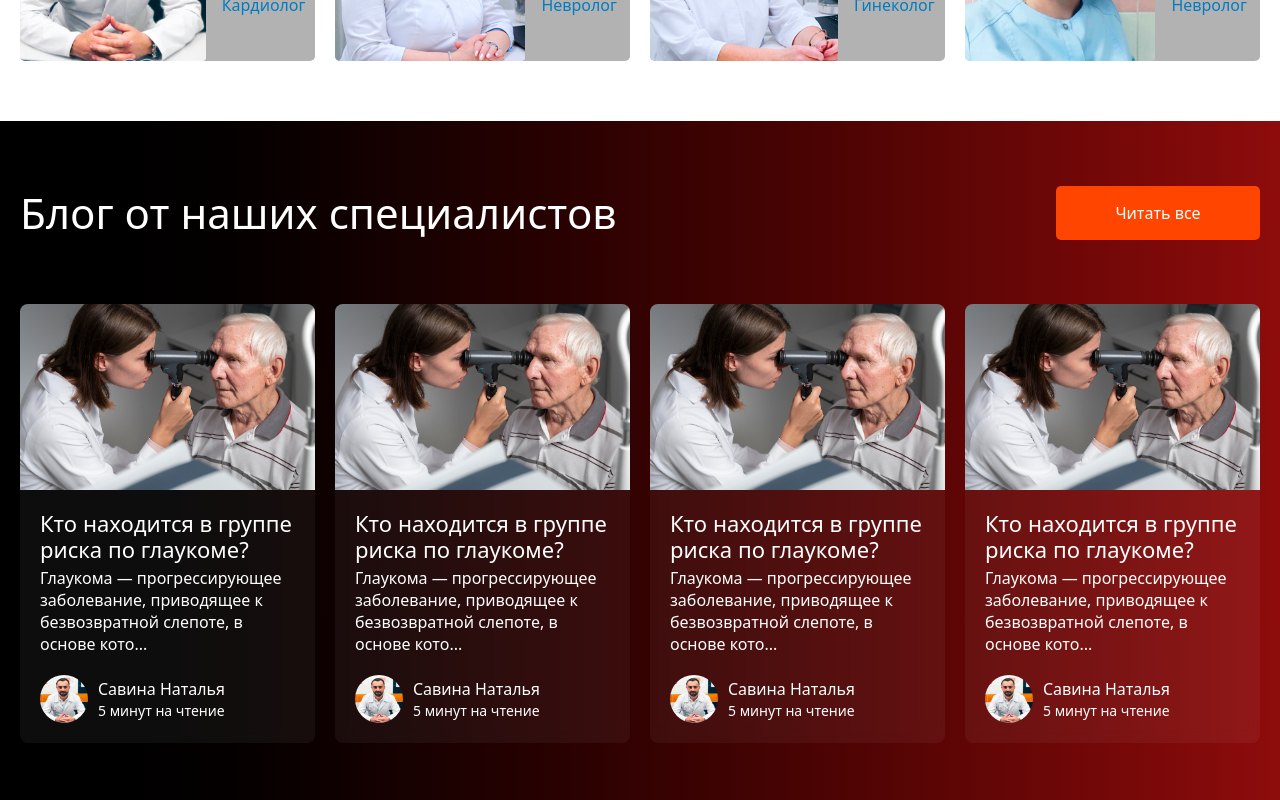
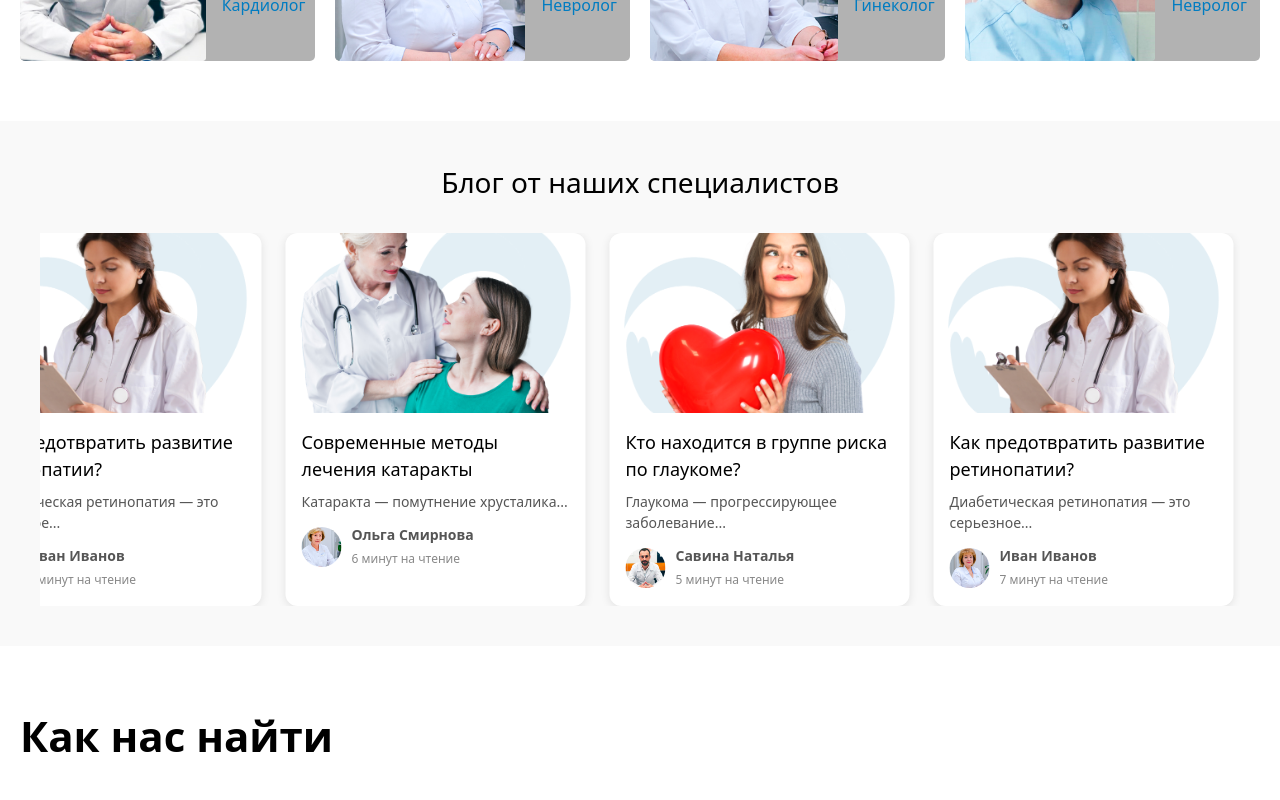
Before and after one commit to AsilbekXoliyorov441/revmacenter, a React (Vite) app: page / in a window 1280 px wide. Shown: the part 1920-2720 px from the top of the page. Built offline with nearby package versions, Linux system fonts and the light colour scheme.

Commit message:
add blogs

```diff
--- a/src/components/about/index.jsx
+++ b/src/components/about/index.jsx
@@ -1,83 +1,61 @@
 import React from "react";
-import { Link } from "react-router-dom";
 
-const aboutData = ["1", "2", "3 ", "4"];
+const blogs = [
+  {
+    id: 1,
+    title: "Кто находится в группе риска по глаукоме?",
+    desc: "Глаукома — прогрессирующее заболевание...",
+    image: "/images/services/service-hero-1.png",
+    author: "Савина Наталья",
+    time: "5 минут на чтение",
+    avatar: "/images/doctors/doc-1.png",
+  },
+  {
+    id: 2,
+    title: "Как предотвратить развитие ретинопатии?",
+    desc: "Диабетическая ретинопатия — это серьезное...",
+    image: "/images/services/service-hero-2.png",
+    author: "Иван Иванов",
+    time: "7 минут на чтение",
+    avatar: "/images/doctors/doc-2.png",
+  },
+  {
+    id: 3,
+    title: "Современные методы лечения катаракты",
+    desc: "Катаракта — помутнение хрусталика...",
+    image: "/images/services/service-hero-3.png",
+    author: "Ольга Смирнова",
+    time: "6 минут на чтение",
+    avatar: "/images/doctors/doc-3.png",
+  },
+];
 
 const About = () => {
+  const repeatedBlogs = [...blogs, ...blogs, ...blogs]; // 3 marta takrorlash
+
   return (
-    <section
-      id="about"
-      className="bg-gradient-to-r from-[black] to-[#8e0c0c]  bg-cover bg-center pt-[60px] pb-[30px]"
-    >
-      <div className="container mx-auto px-[20px] pb-[30px]">
-        <div className="flex items-center justify-between">
-          <h1 className="text-[24px] sm:text-[28px]   md:text-[36px] lg:text-[42px] text-white">
-            Блог от наших специалистов
-          </h1>
-          <Link
-            to="#"
-            className="relative  text-white bg-[orangered] inline-flex  items-center justify-center overflow-hidden rounded-[5px] max-w-[204px] h-[54px] w-full  font-medium  transition-colors duration-1000 group"
-          >
-            Читать все
-            <span className="absolute inset-0 bg-gradient-to-r from-white/0 via-white/70 to-white/0 translate-x-[-100%] translate-y-[100%] rotate-45 scale-150 opacity-0 transition-transform duration-1000 ease-out group-hover:translate-x-[150%] group-hover:translate-y-[-150%] group-hover:opacity-100 pointer-events-none"></span>
-          </Link>
-        </div>
-        <div className="mt-[30px] flex flex-col justify-center sm:flex-row  sm:grid grid-cols-2 lg:grid-cols-3 xl:flex items-center sm:justify-between gap-[20px]">
-          {aboutData?.map((item) => (
-            <div key={item} className="group relative mt-[30px] max-w-[350px] cursor-pointer">
-              {/* Card wrapper – endi ko‘tarilmaydi */}
-              <div className="rounded-lg overflow-hidden bg-white/5 backdrop-blur-sm transition-shadow duration-300 group-hover:shadow-lg">
-                {/* Image */}
-                <img
-                  src="/blog.png"
-                  alt="doctor"
-                  className="h-[186px] w-full object-cover"
-                />
-
-                {/* Content */}
-                <div className="p-[20px]">
-                  <h1 className="text-[22px] leading-[26px] text-white">
-                    Кто находится в группе риска по глаукоме?
-                  </h1>
-                  <p className="mt-[5px] text-white leading-[22px]">
-                    Глаукома — прогрессирующее заболевание, приводящее к
-                    безвозвратной слепоте, в основе кото...
-                  </p>
-
-                  {/* Author */}
-                  <div className="mt-[20px] flex items-center gap-[10px]">
-                    <img
-                      src="/images/doctors/doc-1.png"
-                      alt="doctor"
-                      className="h-[48px] w-[48px] rounded-full"
-                    />
+    <section className="blog-section">
+      <h1>Блог от наших специалистов</h1>
+      <div className="marquee">
+        <div className="marquee-container">
+          <div className="blog-wrapper">
+            {repeatedBlogs.map((blog, idx) => (
+              <div className="blog-card" key={`${blog.id}-${idx}`}>
+                <img src={blog.image} alt={blog.title} />
+                <div className="card-content">
+                  <h2>{blog.title}</h2>
+                  <p>{blog.desc}</p>
+                  <div className="author">
+                    <img src={blog.avatar} alt={blog.author} />
                     <div>
-                      <h1 className="text-white">Савина Наталья</h1>
-                      <p className="text-white text-sm">5 минут на чтение</p>
+                      <p>{blog.author}</p>
+                      <small>{blog.time}</small>
                     </div>
                   </div>
                 </div>
               </div>
-
-              {/* Glowing red ring */}
-              <span
-                aria-hidden
-                className="
-      pointer-events-none
-      absolute inset-0 rounded-lg
-      border-2 border-transparent
-      opacity-0
-      transition-opacity duration-300
-      group-hover:opacity-100
-      before:absolute before:inset-0 before:rounded-lg
-      before:border-2 before:border-red-600/70
-      before:blur-[3px]
-      before:content-['']
-      before:animate-spin-slow
-    "
-              />
-            </div>
-          ))}
+            ))}
+          </div>
         </div>
       </div>
     </section>
--- a/src/components/footer/index.jsx
+++ b/src/components/footer/index.jsx
@@ -85,11 +85,12 @@ const Footer = () => {
             </li>
             <li className=" flex-col gap-[12px]  flex">
               <a className="" href="#map">
-                  Кибрайский район Университетская ул., 5/1.
+                Кибрайский район Университетская ул., 5/1.
               </a>
               <span className="flex text-[14px] sm:text-[16px] items-center gap-[5px]">
-                <span className="">Ежедневно</span>
-                <span className=" ">с 9.00 до 21.00</span>
+                  {/* O‘zbek tilidagi jadval – xl dan kichik ekranlarda ko‘rinadi */}
+                  <span className="block">понедельник-пятница 08:00‑18:00</span>
+                  <span className="block">cуббота: 08:00‑14:00</span>
               </span>
             </li>
             <li className=" lg:flex">
@@ -112,7 +113,7 @@ const Footer = () => {
         </div>
       </footer>
       <span className="text-center flex justify-center items-center py-[10px] ">
-        © 2011-2023 Городской Медицинский Центр. Все права защищены.
+        © 2011-2023 Кибрайский район. Университетская ул., 5/1.. Все права защищены.
       </span>
     </>
   );
--- a/src/components/hero/index.jsx
+++ b/src/components/hero/index.jsx
@@ -71,7 +71,7 @@ export default function Hero() {
                         </div>
                         <Link
                             to="/contact"
-                            className="relative inline-flex  items-center justify-center overflow-hidden rounded-[5px] bg-[#111E52] px-4 py-2 font-medium text-white transition-colors duration-1000 group"
+                            className="relative inline-flex  items-center justify-center overflow-hidden rounded-[5px] bg-red-600 px-4 py-2 font-medium text-white transition-colors duration-1000 group"
                         >
                             Запись на приём
                             <span className="absolute inset-0 bg-gradient-to-r from-white/0 via-white/70 to-white/0 translate-x-[-100%] translate-y-[100%] rotate-45 scale-150 opacity-0 transition-transform duration-1000 ease-out group-hover:translate-x-[150%] group-hover:translate-y-[-150%] group-hover:opacity-100 pointer-events-none"></span>
--- a/src/index.css
+++ b/src/index.css
@@ -168,3 +168,96 @@ button{
 .active{
   color: #017CC1;
 }
+
+
+.blog-section {
+  padding: 40px;
+  background-color: #f9f9f9;
+}
+
+.blog-section h1 {
+  text-align: center;
+  font-size: 28px;
+  margin-bottom: 30px;
+}
+
+.marquee {
+  overflow: hidden;
+  position: relative;
+}
+
+.marquee-container {
+  display: flex;
+  width: max-content;
+  animation: scroll 20s linear infinite;
+}
+
+.blog-wrapper {
+  display: flex;
+  gap: 24px;
+}
+
+.blog-card {
+  flex: 0 0 300px;
+  background-color: white;
+  border-radius: 12px;
+  box-shadow: 0 2px 10px rgba(0, 0, 0, 0.1);
+  overflow: hidden;
+}
+
+.blog-card img {
+  width: 100%;
+  height: 180px;
+  object-fit: cover;
+}
+
+.card-content {
+  padding: 16px;
+}
+
+.card-content h2 {
+  font-size: 18px;
+  margin-bottom: 8px;
+}
+
+.card-content p {
+  font-size: 14px;
+  color: #555;
+  margin-bottom: 12px;
+}
+
+.author {
+  display: flex;
+  align-items: center;
+  gap: 10px;
+}
+
+.author img {
+  width: 40px;
+  height: 40px;
+  border-radius: 50%;
+}
+
+.author p {
+  font-weight: bold;
+  margin: 0;
+}
+
+.author small {
+  font-size: 12px;
+  color: #888;
+}
+
+@keyframes scroll {
+  0% {
+    transform: translateX(0);
+  }
+  100% {
+    transform: translateX(-33.333%);
+  }
+}
+
+
+.marquee-container:hover {
+  animation-play-state: paused;
+}
--- a/src/page/contact/index.jsx
+++ b/src/page/contact/index.jsx
@@ -56,18 +56,20 @@ const ContactPage = () => {
                 className=" text-[18px] xl:text-[22px] font-[700]"
                 href="#address"
               >
-                г. Мытищи, ул.Рождественская, д.7
+                Кибрайский район Университетская ул., 5/1.
               </a>
             </li>
             <li className="flex flex-col">
               <span className="text-[18px]">Режим работы:</span>
-              <span className=" text-[18px] xl:text-[22px] font-[700]">
-                ежедневно с 9.00 до 21.00
-              </span>
+              <li className="flex-col xl:flex">
+                {/* O‘zbek tilidagi jadval – xl dan kichik ekranlarda ko‘rinadi */}
+                <span className="block font-bold">понедельник-пятниц: 08:00‑18:00</span>
+                <span className="block font-bold">cуббота: 08:00‑14:00</span>
+              </li>
             </li>
           </ul>
 
-         <Map/>
+          <Map />
 
           <FormSend />
         </div>
--- a/tailwind.config.js
+++ b/tailwind.config.js
@@ -1,8 +1,15 @@
+// tailwind.config.js
 module.exports = {
   theme: {
     extend: {
+      keyframes: {
+        marquee: {
+          "0%": { transform: "translateX(0%)" },
+          "100%": { transform: "translateX(-50%)" }, // 2x data uchun 50%
+        },
+      },
       animation: {
-        "spin-slow": "spin 4s linear infinite",
+        marquee: "marquee 40s linear infinite",
       },
     },
   },
```
